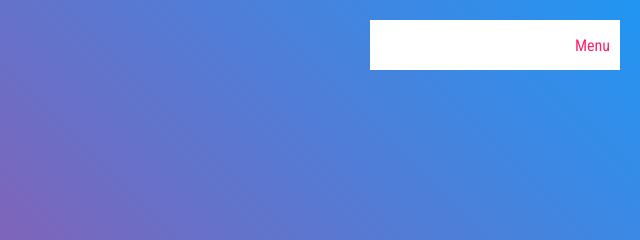
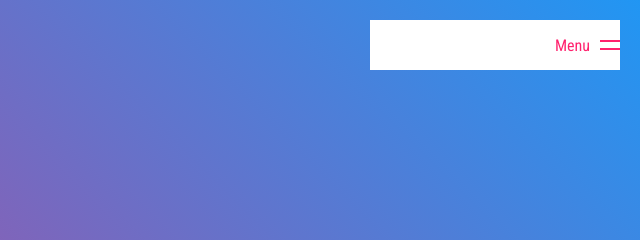
Before and after one commit to Justint1234/animated-menu, a plain HTML site: page index.html in a window 1280 px wide. Shown: the top 240 px of the page, 640-1280 px from the left. Drawn offline with Linux system fonts and the light colour scheme.

Commit message:
Added some style

```diff
--- a/index.html
+++ b/index.html
@@ -17,7 +17,8 @@
         let navigation = document.querySelector('.navigation');
         document.querySelector('.toggle').onclick = function
         (){
-            this.classList.toggle('active')
+            this.classList.toggle('active');
+            navigation.classList.toggle('active');
         }
     </script>
 </body>
--- a/style.css
+++ b/style.css
@@ -33,9 +33,46 @@ body
     justify-content: flex-end;
     align-items: center;
     color: #ff216d;
+    padding: 5px, 20px;
 }
 .toggle::before
 {
     content: 'Menu';
     margin-right: 10px;
 }
+.toggle.active::before
+{
+    content: 'Close';
+}
+.toggle span
+{
+    position: relative;
+    width: 20px;
+    height: 50px;
+}
+.toggle span::before
+{
+    content: '';
+    position: absolute;
+    top: 20px;
+    left: 0;
+    width: 100%;
+    height: 2px;
+    background: #ff216d;
+    transition: 0.5s;
+}
+.toggle span::after
+{
+    content: '';
+    position: absolute;
+    bottom: 20px;
+    left: 0;
+    width: 100%;
+    height: 2px;
+    background: #ff216d;
+    transition: 0.5s;
+}
+.toggle.active:span::before
+{
+
+}
```
